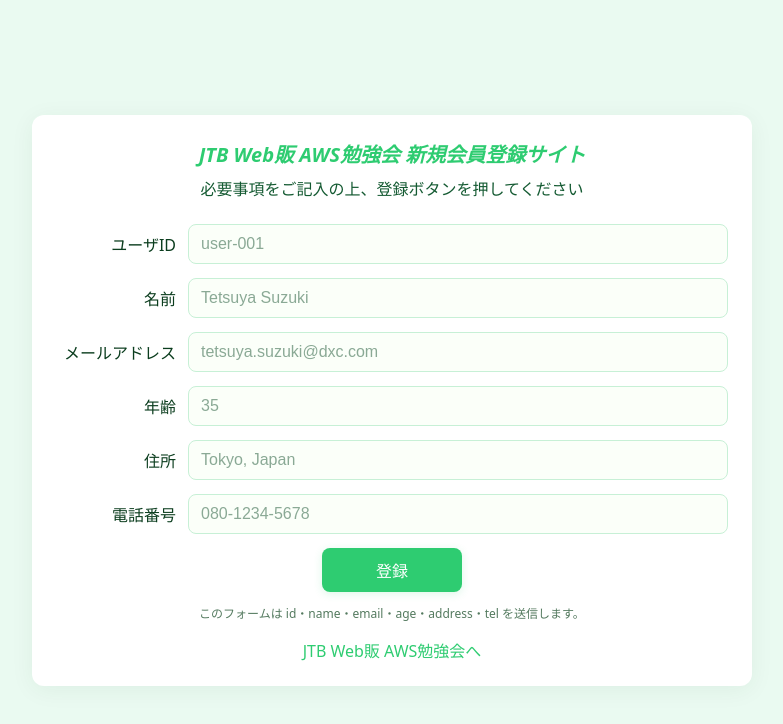
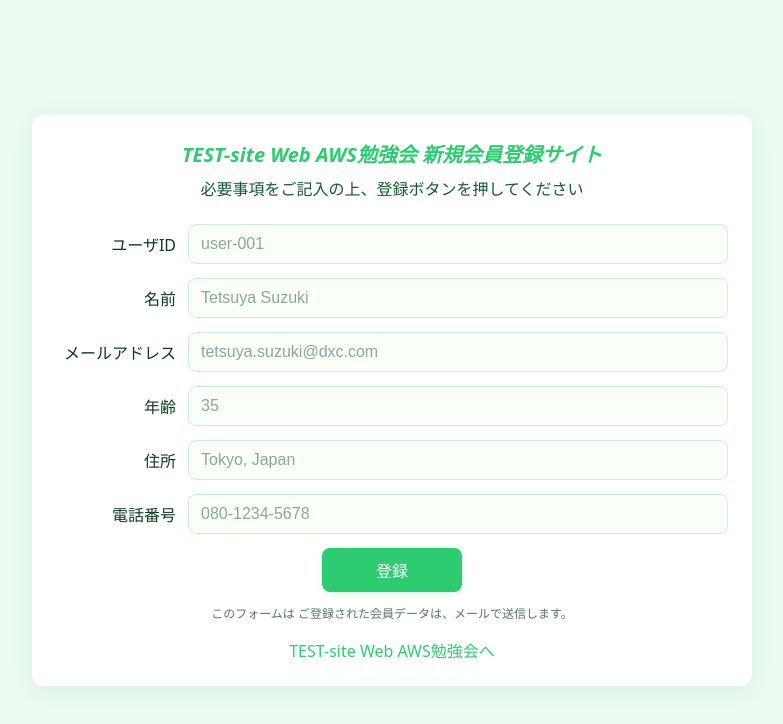
Before and after one commit to TetsuSuzu/env_amp_test, a plain HTML site: page index.html in a window 1280 px wide. Shown: the whole page, without its empty margins (248-1031 px from the left). Drawn offline with Linux system fonts and the light colour scheme.

Commit message:
First commit

```diff
--- a/index.html
+++ b/index.html
@@ -11,7 +11,7 @@
 <body>
   <div class="container">
     <form id="registration-form" novalidate>
-      <h2><strong><em>JTB Web販 AWS勉強会 新規会員登録サイト</em></strong></h2>
+      <h2><strong><em>TEST-site Web AWS勉強会 新規会員登録サイト</em></strong></h2>
       <h3>必要事項をご記入の上、登録ボタンを押してください</h3>
 
       <div class="field">
@@ -48,10 +48,10 @@
         <button id="register" type="submit">登録</button>
       </div>
 
-      <p class="note">このフォームは id・name・email・age・address・tel を送信します。</p>
+      <p class="note">このフォームは ご登録された会員データは、メールで送信します。</p>
 
       <div class="link">
-        <a href="https://jtb.com/" rel="noopener noreferrer" target="_blank">JTB Web販 AWS勉強会へ</a>
+        <a href="https://TEST-site.com/" rel="noopener noreferrer" target="_blank">TEST-site Web AWS勉強会へ</a>
       </div>
     </form>
   </div>
```
